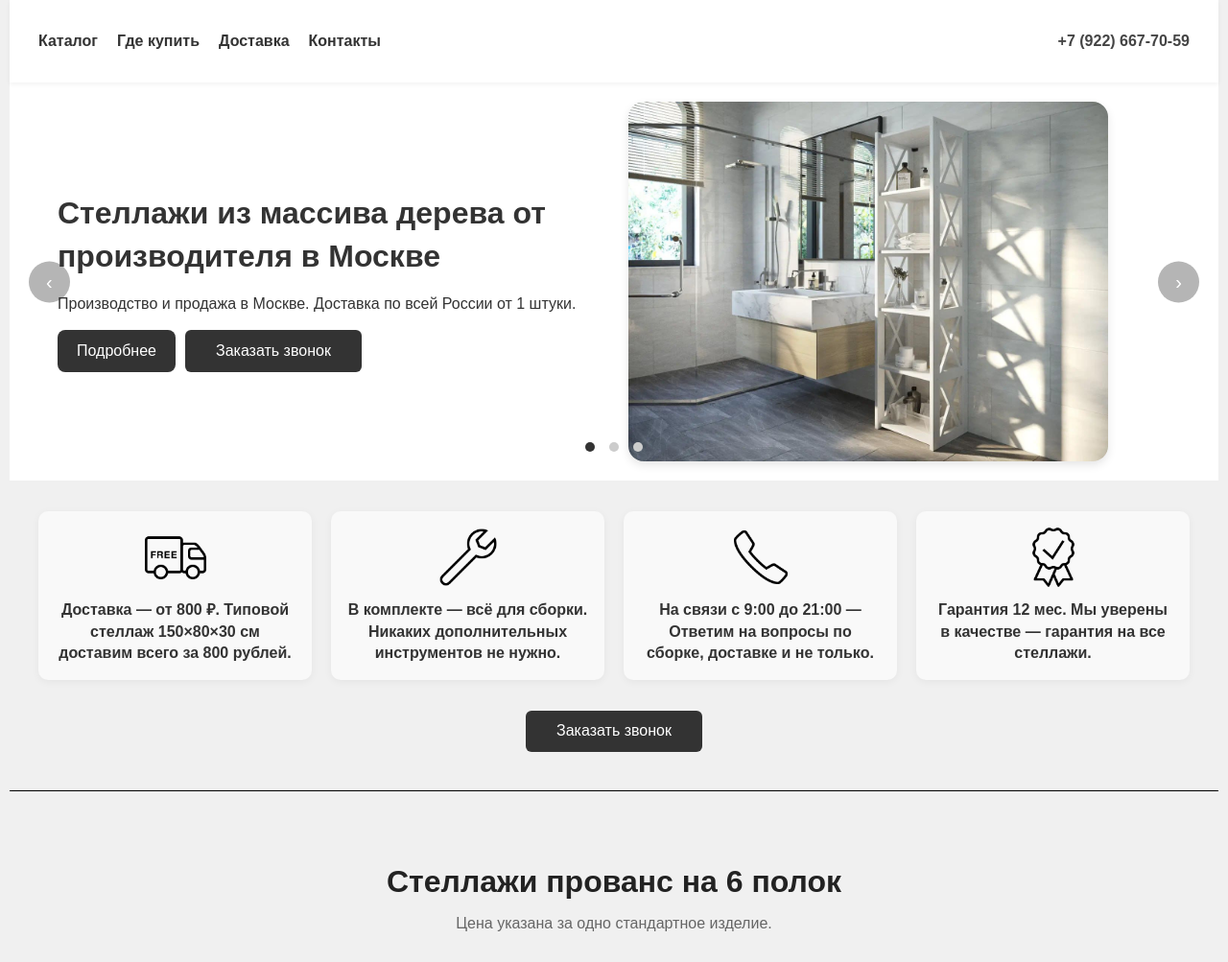
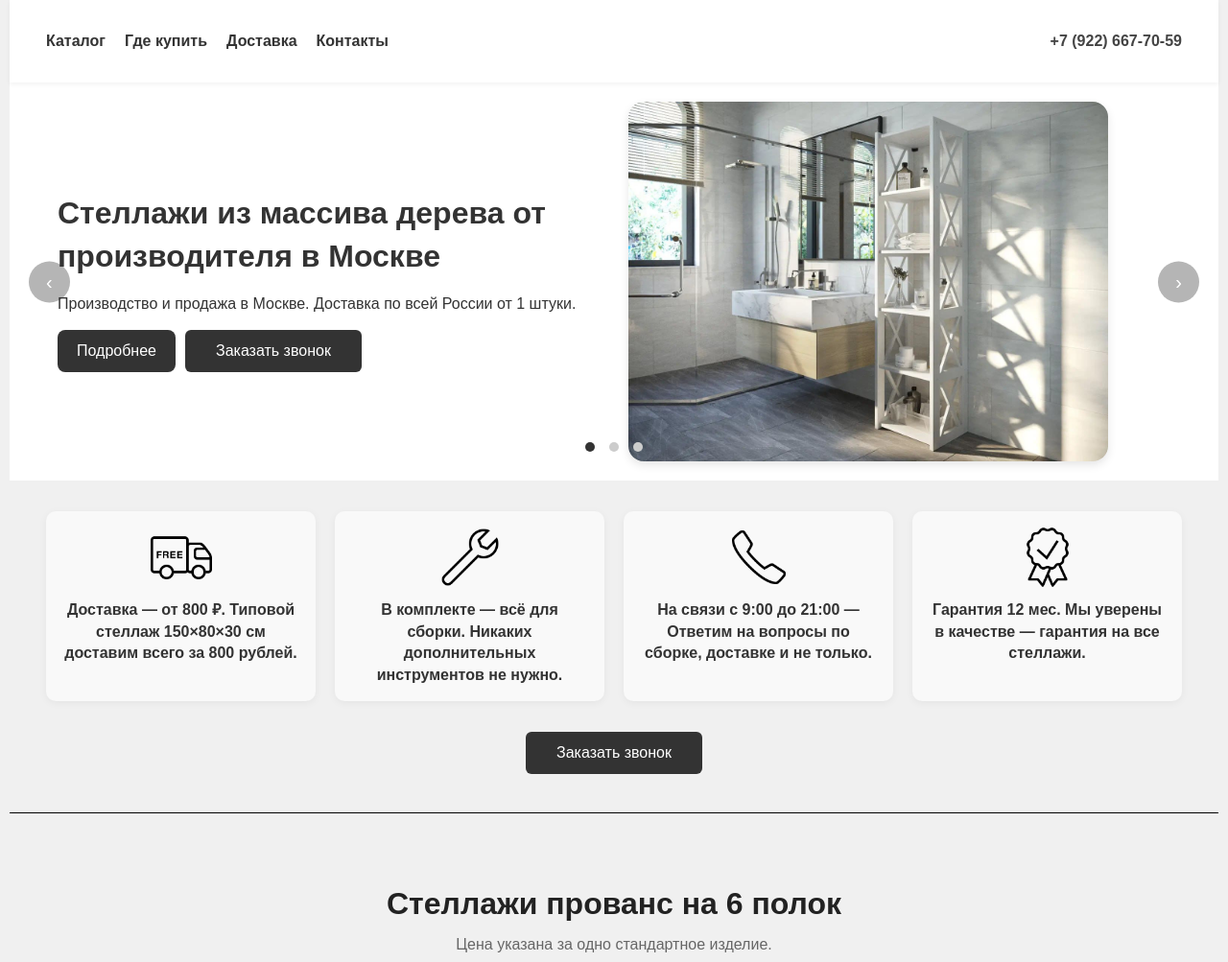
Before and after one commit to aleksanderKirov43/WaresWood, a PHP site: page /front/index.php in a window 1280 px wide. Shown: the top 1003 px of the page at 96% size. Run offline with PHP 8.4, Linux system fonts and the light colour scheme.

Commit message:
add adaptive

```diff
--- a/front/css/style.css
+++ b/front/css/style.css
@@ -43,7 +43,7 @@ a {
 .container {
   max-width: 1200px;
   margin: 0 auto;
-  padding: 2rem 0;
+  padding: 2rem 0.5rem;
 }
 
 /* ===== ДЕСКТОП: МЕНЮ + ТЕЛЕФОН ===== */
```
